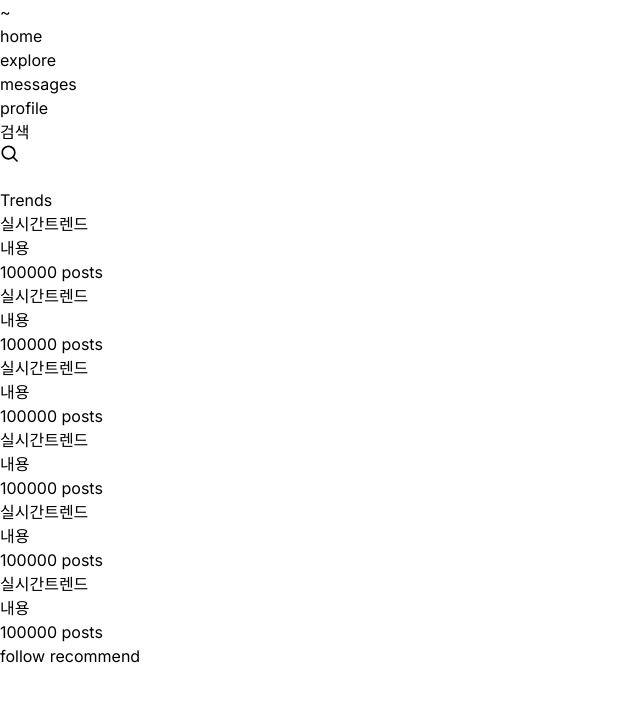
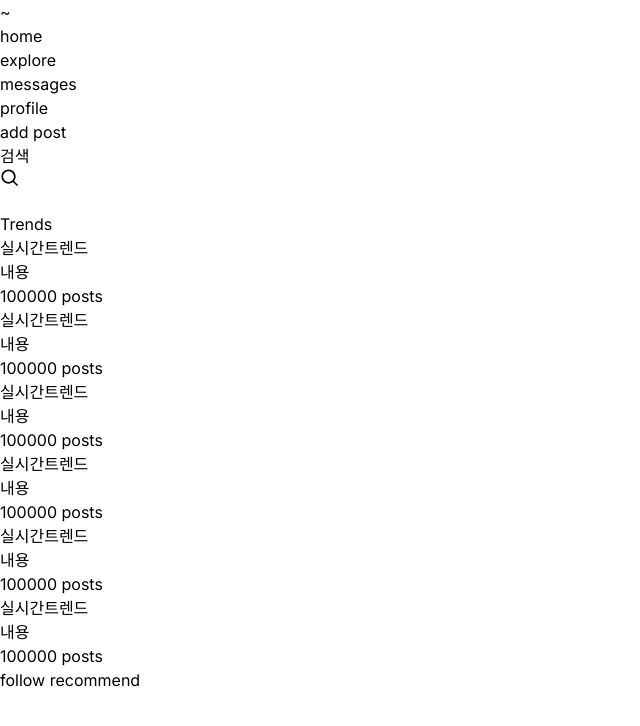
Before and after one commit to hyeewooon/x-clone, a Next.js app: page /search in a window 1280 px wide. Shown: the top 726 px of the page, without its empty margins (0-640 px from the left). Built offline with nearby package versions, Linux system fonts and the light colour scheme.

Commit message:
feat: 게시글 등록 모달 추가

```diff
--- /dev/null
+++ b/src/app/(afterLogin)/@modal/default.tsx
@@ -0,0 +1,3 @@
+export default function Default() {
+  return null;
+}
--- a/src/app/(afterLogin)/_components/NavMenu.tsx
+++ b/src/app/(afterLogin)/_components/NavMenu.tsx
@@ -7,7 +7,7 @@ export default function NavMenu() {
   const segment = useSelectedLayoutSegment();
 
   return (
-    <ul>
+    <ul className="text-end">
       <li>
         <Link href="/home">
           <div
--- a/src/app/(afterLogin)/layout.tsx
+++ b/src/app/(afterLogin)/layout.tsx
@@ -7,13 +7,15 @@ import SearchForm from "./_components/SearchForm";
 
 export default function AfterLoginLayout({
   children,
+  modal,
 }: {
   children: ReactNode;
+  modal: React.ReactNode;
 }) {
   const styles = {
     container: "flex",
     header: "flex items-end flex-col grow w-[500px]",
-    leftSection: "w-[100px] h-full",
+    leftSection: "h-full",
     leftSectionFixed: "flex flex-col items-center h-full px-2 py-2 fixed",
     content: "flex flex-col grow items-start h-full",
     wrap: "flex justify-between h-full",
@@ -31,6 +33,13 @@ export default function AfterLoginLayout({
             <nav className="flex-1">
               <NavMenu />
             </nav>
+
+            <Link
+              href="/compose/tweet"
+              className="block p-2 mt-4 bg-blue-400 rounded-2xl"
+            >
+              add post
+            </Link>
           </section>
         </div>
       </header>
@@ -46,6 +55,8 @@ export default function AfterLoginLayout({
           </section>
         </div>
       </div>
+
+      <div>{modal}</div>
     </div>
   );
 }
```
Also changed, not shown: src/app/(afterLogin)/compose/tweet/page.tsx (+9 -5 lines).
